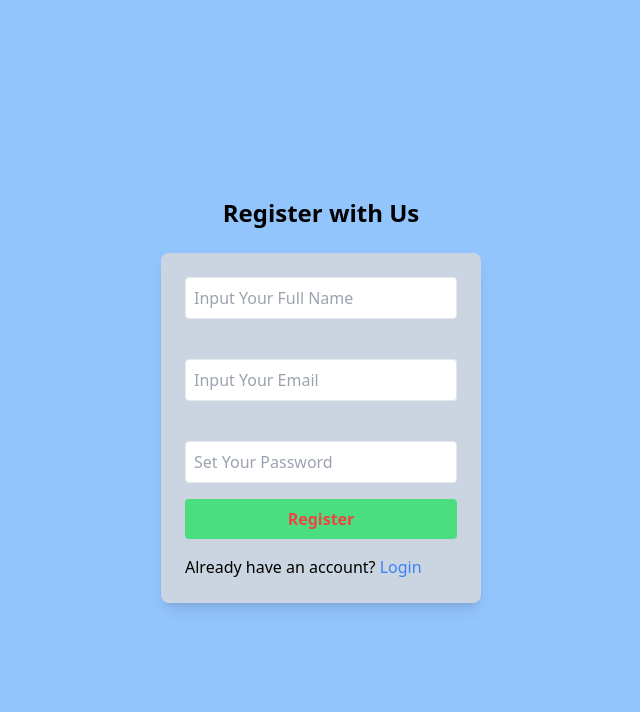
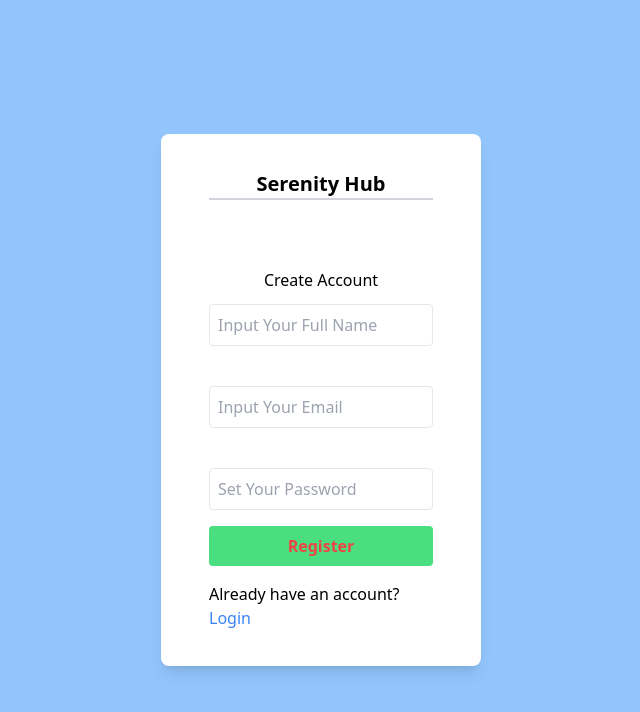
Before and after one commit to abongo123/Alx-Capstone-v2, a React (Vite) app in the folder stevemind-mental-health-app/: page /register in a window 1280 px wide. Shown: the top 712 px of the page, without its empty margins (319-959 px from the left). Built offline with nearby package versions, Linux system fonts and the light colour scheme.

Commit message:
Modified Login and Register pages

```diff
--- a/stevemind-mental-health-app/src/pages/Login.jsx
+++ b/stevemind-mental-health-app/src/pages/Login.jsx
@@ -19,9 +19,10 @@ const Login =() =>{
 
   return (
     <div className="flex flex-col items-center justify-center min-h-screen bg-gray-400">
-      <h2 className="text-3xl font-bold text-black mb-5">Login to your Account</h2>
 
-      <form onSubmit={handleSubmit(onSubmit)} className="bg-green-200 p-6 rounded-lg shadow-lg w-80">
+      <form onSubmit={handleSubmit(onSubmit)} className="bg-white py-10 px-10 rounded-lg shadow-lg w-80 min-h-[450px] flex flex-col justify-between">
+      <h1 className="text-center text-xl font-bold mb-6 pb-4 border-b-2 border-gray-300 px-10">Serenity Hub</h1>
+      <h3 className="text-center">Sign In</h3>
         <input {...register("email")} placeholder="Email" className="w-full p-2 mb-2 border rounded"/>
         <p className="text-red-600">{errors.email?.message}</p>
 
--- a/stevemind-mental-health-app/src/pages/Register.jsx
+++ b/stevemind-mental-health-app/src/pages/Register.jsx
@@ -21,9 +21,10 @@ const Register =() => {
 
   return(
     <div className="flex flex-col items-center justify-center min-h-screen bg-blue-300">
-      <h2 className="text-2xl font-bold text-black mb-6">Register with Us</h2>
 
-      <form onSubmit={handleSubmit(onSubmit)} className="bg-slate-300 p-6 rounded-lg shadow-lg w-80">
+      <form onSubmit={handleSubmit(onSubmit)} className="bg-white py-9 px-12 rounded-lg shadow-lg w-80 flex flex-col justify-between">
+      <h1 className="text-center text-xl font-bold mb-10 b-8 border-b-2 border-gray-300 px-10">Serenity Hub</h1>
+      <h3 className="text-center px-8 mt-4 p-2 py-3">Create Account</h3>
         <input {...register("fullName")} placeholder="Input Your Full Name" className="w-full p-2 mb-2 border rounded"/>
         <p className="text-red-500">{errors.fullName?.message}</p>
 
```
